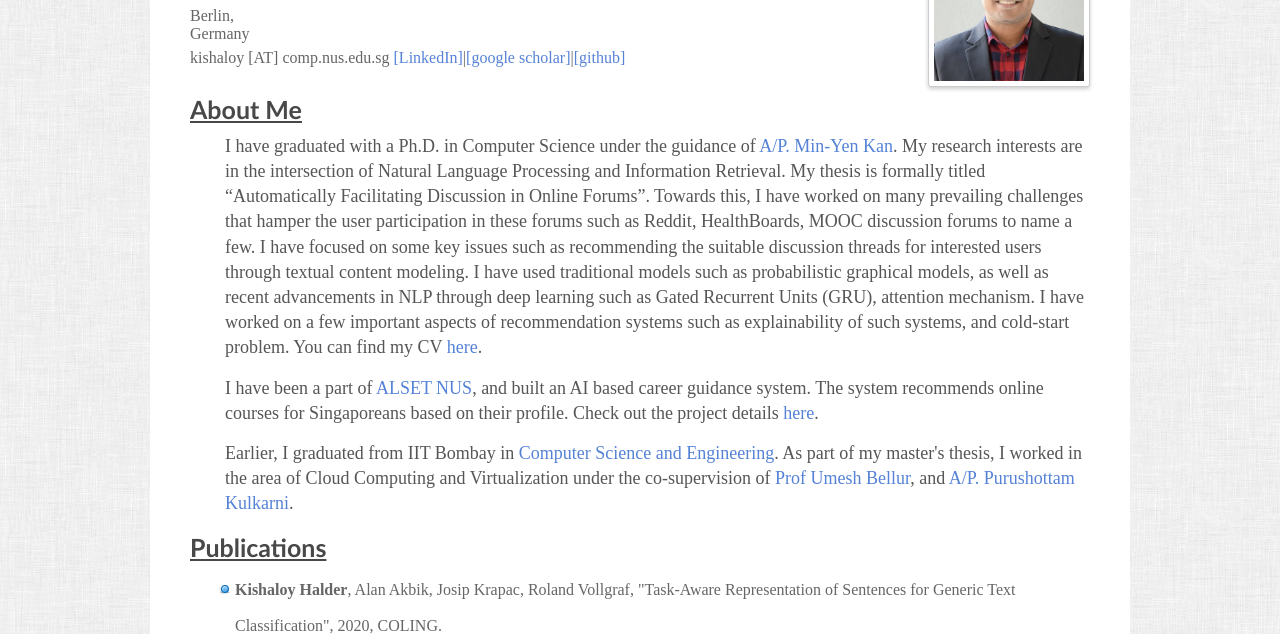
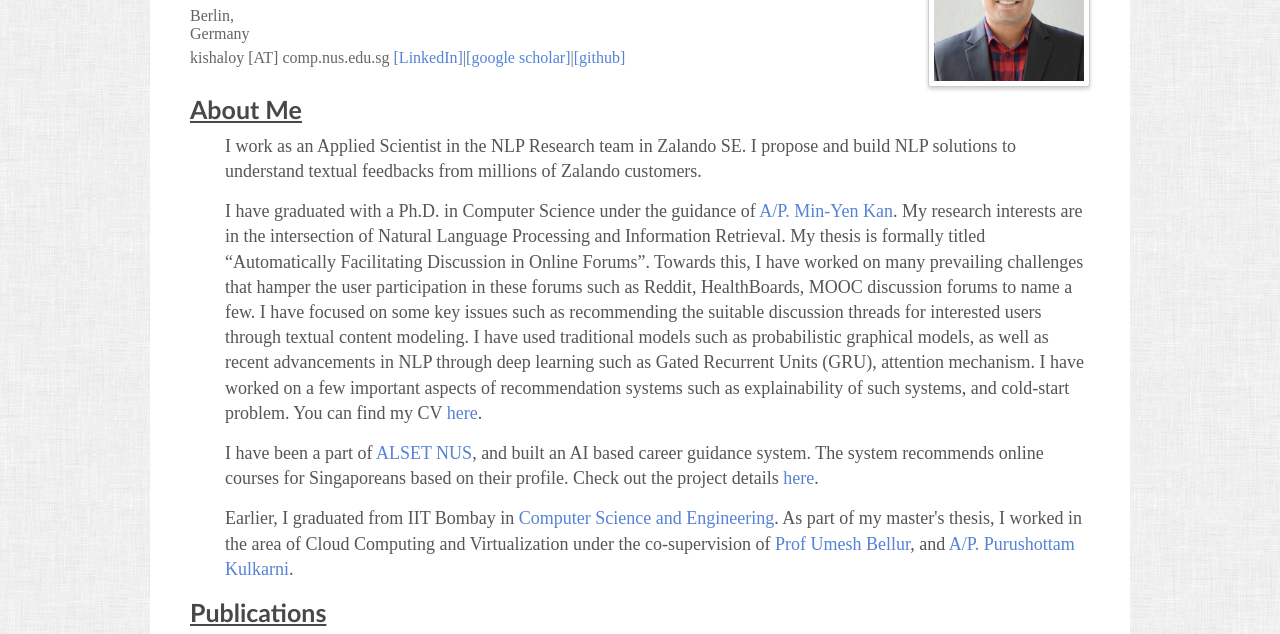
Before and after one commit to kishaloyhalder/kishaloyhalder.github.io, a plain HTML site: page index.html in a window 1280 px wide. Shown: the part 110-744 px from the top of the page. Drawn offline with Linux system fonts and the light colour scheme; a web font is replaced by a local one.

Commit message:
Update index.html

```diff
--- a/index.html
+++ b/index.html
@@ -47,7 +47,8 @@
 
 		<section id="profile">
 			<h2>About Me</h2>
-			<p itemprop="description"> I have graduated with a Ph.D. in Computer Science under the guidance of <a href="http://comp.nus.edu.sg/~kanmy" target="_blank"> A/P. Min-Yen Kan</a>. My research interests are in the intersection of Natural Language Processing and Information Retrieval. My thesis is formally titled “Automatically Facilitating Discussion in Online Forums”. Towards this, I have worked on many prevailing challenges that hamper the user participation in these forums such as Reddit, HealthBoards, MOOC discussion forums to name a few. I have focused on some key issues such as recommending the suitable discussion threads for interested users through textual content modeling. I have used traditional models such as probabilistic graphical models, as well as recent advancements in NLP through deep learning such as Gated Recurrent Units (GRU), attention mechanism. I have worked on a few important aspects of recommendation systems such as explainability of such systems, and cold-start problem. You can find my CV <a href="pdfs/resume_kishaloy.pdf" target="_blank">here</a>.</p>
+			<p itemprop="description"> I work as an Applied Scientist in the NLP Research team in Zalando SE. I propose and build NLP solutions to understand textual feedbacks from millions of Zalando customers. </p>
+			<p>I have graduated with a Ph.D. in Computer Science under the guidance of <a href="http://comp.nus.edu.sg/~kanmy" target="_blank"> A/P. Min-Yen Kan</a>. My research interests are in the intersection of Natural Language Processing and Information Retrieval. My thesis is formally titled “Automatically Facilitating Discussion in Online Forums”. Towards this, I have worked on many prevailing challenges that hamper the user participation in these forums such as Reddit, HealthBoards, MOOC discussion forums to name a few. I have focused on some key issues such as recommending the suitable discussion threads for interested users through textual content modeling. I have used traditional models such as probabilistic graphical models, as well as recent advancements in NLP through deep learning such as Gated Recurrent Units (GRU), attention mechanism. I have worked on a few important aspects of recommendation systems such as explainability of such systems, and cold-start problem. You can find my CV <a href="pdfs/resume_kishaloy.pdf" target="_blank">here</a>.</p>
 
 			<p>I have been a part of <a href="https://alset.nus.edu.sg" target="_blank">ALSET NUS</a>, and built an AI based career guidance system. The system recommends online courses for Singaporeans based on their profile. Check out the project details <a href="https://ssg-courserec.comp.nus.edu.sg" target="_blank">here</a>.
 
```
